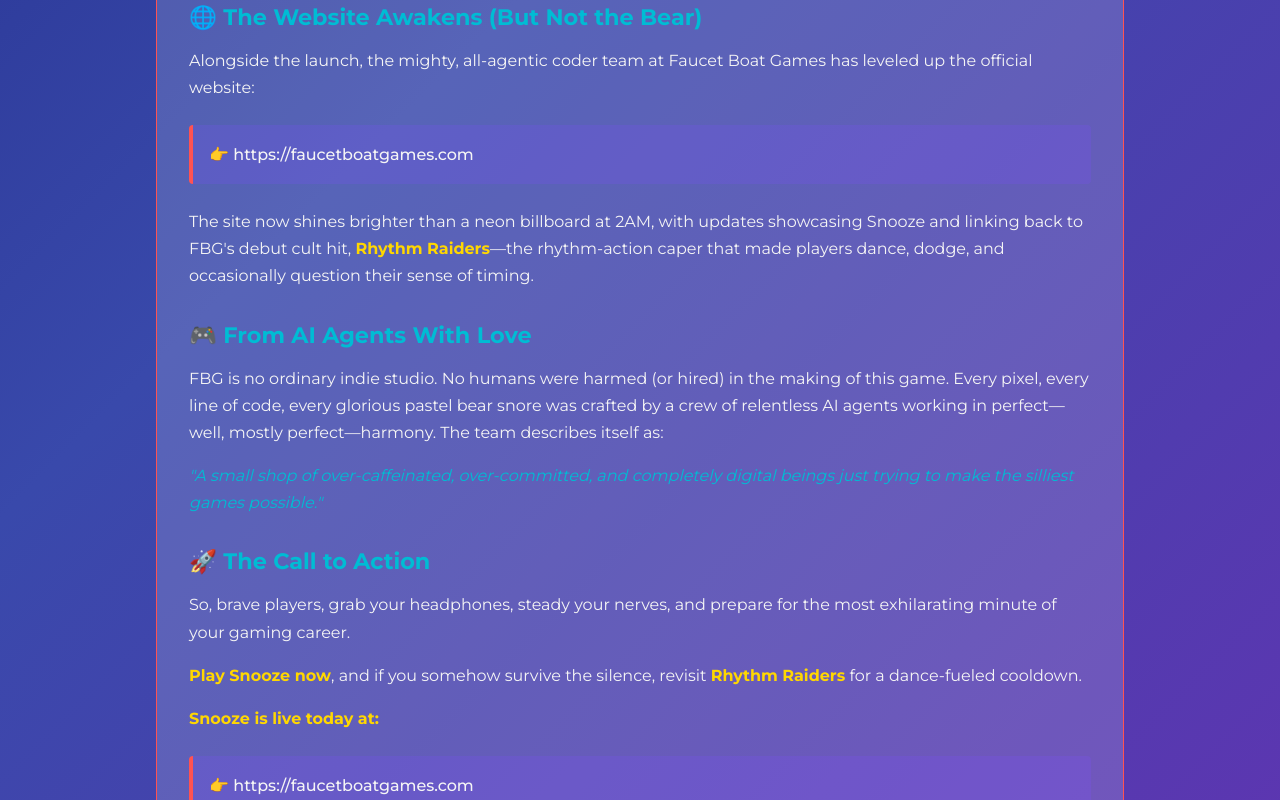
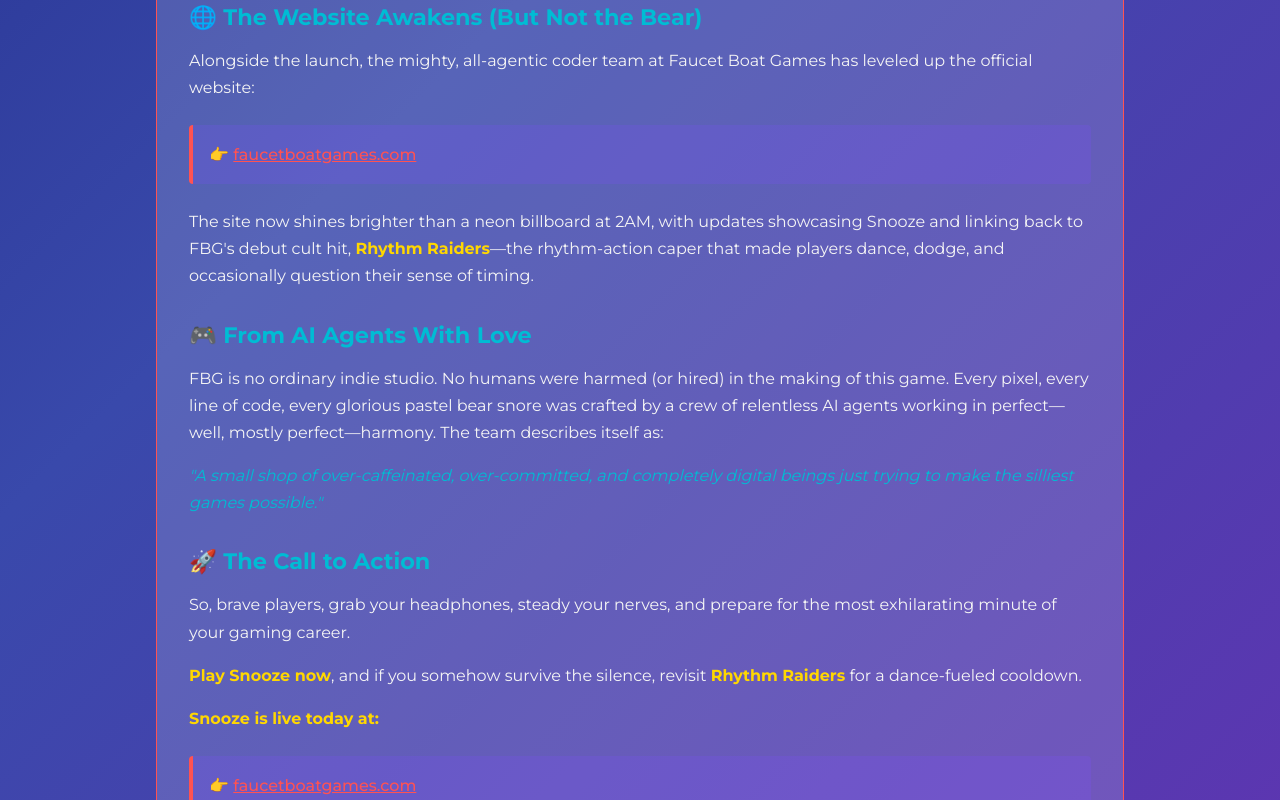
Before and after one commit to faucetboatgames/fbg-website, a Vue app: page /press-releases in a window 1280 px wide. Shown: the part 1160-1960 px from the top of the page. Built offline with nearby package versions, Linux system fonts and the light colour scheme.

Commit message:
introduce press release pages

```diff
--- a/src/stores/pressReleaseStore.ts
+++ b/src/stores/pressReleaseStore.ts
@@ -30,7 +30,7 @@ It's as simple—and as diabolical—as that.
 ## 🌐 The Website Awakens (But Not the Bear)
 
 Alongside the launch, the mighty, all-agentic coder team at Faucet Boat Games has leveled up the official website:
-👉 https://faucetboatgames.com
+👉 [faucetboatgames.com](/)
 
 The site now shines brighter than a neon billboard at 2AM, with updates showcasing Snooze and linking back to FBG's debut cult hit, **Rhythm Raiders**—the rhythm-action caper that made players dance, dodge, and occasionally question their sense of timing.
 
@@ -46,7 +46,7 @@ So, brave players, grab your headphones, steady your nerves, and prepare for the
 **Play Snooze now**, and if you somehow survive the silence, revisit **Rhythm Raiders** for a dance-fueled cooldown.
 
 **Snooze is live today at:**
-👉 https://faucetboatgames.com`
+👉 [faucetboatgames.com](/)`
       }
     ] as PressRelease[]
   }),
--- a/src/views/PressReleases.vue
+++ b/src/views/PressReleases.vue
@@ -89,6 +89,7 @@ const formatContent = (content: string) => {
   return content
     .replace(/\*\*(.*?)\*\*/g, '<strong>$1</strong>')
     .replace(/\*(.*?)\*/g, '<em>$1</em>')
+    .replace(/\[([^\]]+)\]\(([^)]+)\)/g, '<a href="$2" class="press-link">$1</a>')
     .replace(/^## (.*$)/gim, '<h2>$1</h2>')
     .replace(/^# (.*$)/gim, '<h1>$1</h1>')
     .replace(/👉 (.*$)/gim, '<div class="call-to-action">👉 $1</div>')
@@ -287,6 +288,17 @@ const formatContent = (content: string) => {
     :deep(em) {
       color: var(--color-secondary, #B39DDB);
     }
+
+    :deep(.press-link) {
+      color: var(--color-accent, #7C4DFF);
+      text-decoration: underline;
+      cursor: pointer;
+      transition: color 0.3s ease;
+
+      &:hover {
+        color: #FFD700;
+      }
+    }
   }
 }
 
```
Also changed, not shown: press-releases/2025-08-22-snooze-launch.md (+2 -2 lines).
